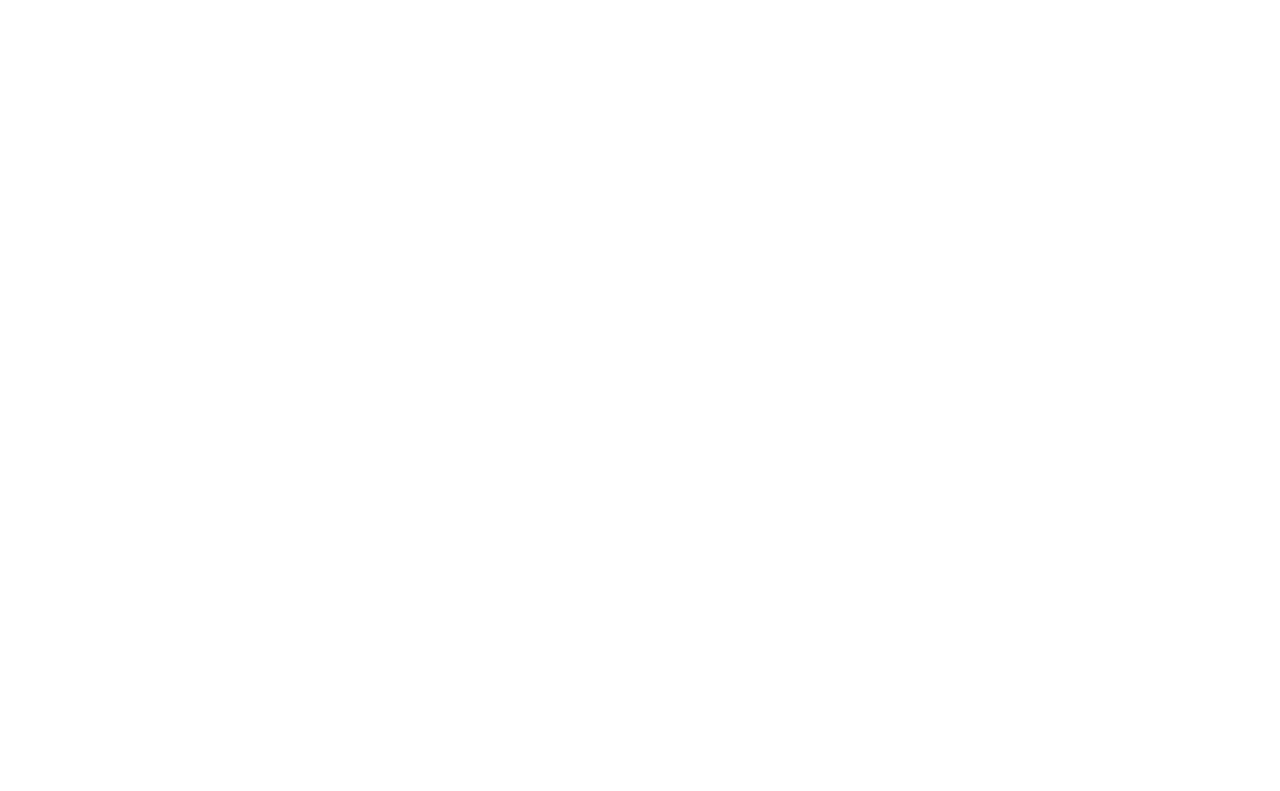
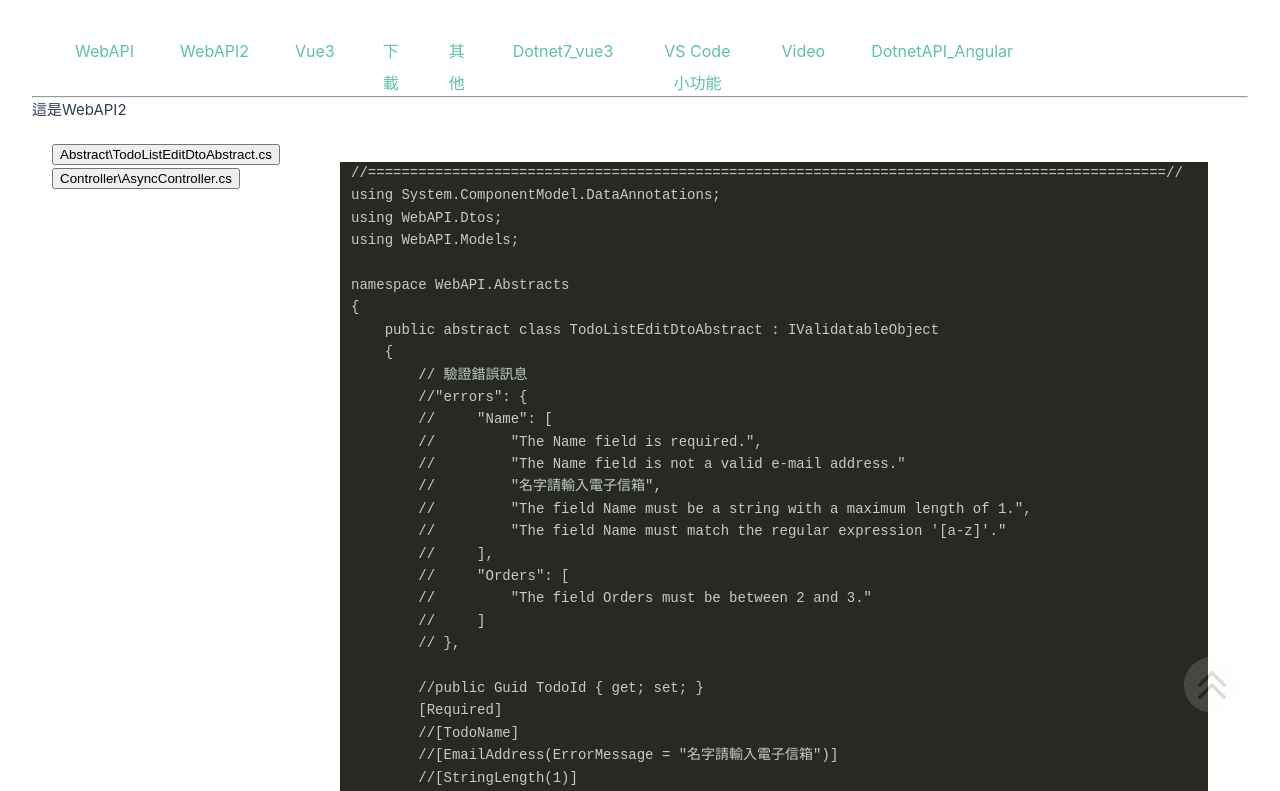
Before and after one commit to linth247/vue-my-note, a Vue app: page /kaiWebapi2 in a window 1280 px wide. Before the commit this address had no page. Shown: the top 791 px of the page. Built offline with nearby package versions, Linux system fonts and the light colour scheme.

Commit message:
20240911-1

```diff
--- a/src/router/index.js
+++ b/src/router/index.js
@@ -2,6 +2,7 @@
 // import HomeView from '../views/HomeView.vue'
 import Layout from '@/views/Layout/index.vue'
 import KaiWebAPI from '@/views/KaiWebAPI/index.vue'
+import KaiWebAPI2 from '@/views/KaiWebAPI2/index.vue'
 import RabbitVue3 from '@/views/RabbitVue3/index.vue'
 import Download from '@/views/Download/index.vue'
 import Others from '@/views/Others/index.vue'
@@ -27,6 +28,10 @@
         {
           path:'',
           component: KaiWebAPI
+        },
+        {
+          path:'/kaiWebapi2',
+          component: KaiWebAPI2
         },
         {
           path:'/vue3',
--- /dev/null
+++ b/src/views/KaiWebAPI2/components/AsyncController.vue
@@ -0,0 +1,53 @@
+<script setup>
+import toTop from "@/UI/toTop.vue";
+toTop.scrollToTop =  true;
+
+const content = `
+    <div id="Vite_to_github" style="display:flex; justify-content: center; background-color: #282923; color:#c1cccc; font-size: 14px;">
+      <pre>
+    //===============================================================================================//
+    using Microsoft.AspNetCore.Mvc;
+    using WebAPI.Services;
+
+    // For more information on enabling Web API for empty projects,
+    //visit https://go.microsoft.com/fwlink/?LinkID=397860
+
+    namespace WebAPI.Controllers
+    {
+        [Route("api/[controller]")]
+        [ApiController]
+        public class AsyncController : ControllerBase
+        {
+            private readonly AsyncService _asyncService;
+            public AsyncController(AsyncService asyncService)
+            {
+                _asyncService = asyncService;
+            }
+            // GET: api/<AsyncController>
+            [HttpGet]
+            public async Task<int> Get()
+            {
+                //Console.Write("AsyncController");
+                return await _asyncService.主作業();
+                //return 1;
+            }
+
+
+        }
+    }
+
+
+
+    </pre>
+  </div>
+`
+</script>
+
+<template>
+  <div v-html="content"></div>
+  <toTop></toTop>
+</template>
+
+<style scoped lang="scss">
+
+</style>
--- /dev/null
+++ b/src/views/KaiWebAPI2/components/TodoListEditDtoAbstract.vue
@@ -0,0 +1,99 @@
+<script setup>
+import toTop from "@/UI/toTop.vue";
+toTop.scrollToTop =  true;
+
+const content = `
+    <div id="Vite_to_github" style="display:flex; justify-content: center; background-color: #282923; color:#c1cccc; font-size: 14px;">
+      <pre>
+//===============================================================================================//
+using System.ComponentModel.DataAnnotations;
+using WebAPI.Dtos;
+using WebAPI.Models;
+
+namespace WebAPI.Abstracts
+{
+    public abstract class TodoListEditDtoAbstract : IValidatableObject
+    {
+        // 驗證錯誤訊息
+        //"errors": {
+        //     "Name": [
+        //         "The Name field is required.",
+        //         "The Name field is not a valid e-mail address."
+        //         "名字請輸入電子信箱",
+        //         "The field Name must be a string with a maximum length of 1.",
+        //         "The field Name must match the regular expression '[a-z]'."
+        //     ],
+        //     "Orders": [
+        //         "The field Orders must be between 2 and 3."
+        //     ]
+        // },
+
+        //public Guid TodoId { get; set; }
+        [Required]
+        //[TodoName]
+        //[EmailAddress(ErrorMessage = "名字請輸入電子信箱")]
+        //[StringLength(1)]
+        //[RegularExpression("[a-z]")]
+        public string Name { get; set; }
+        //public DateTime InsertTime { get; set; }
+        //public DateTime UpdateTime { get; set; }
+        public bool Enable { get; set; }
+        [Range(2, 9)]
+        public int Orders { get; set; }
+
+        public DateTime StartTime { get; set; }
+        public DateTime EndTime { get; set; }
+
+        //public Guid InsertEmployeeId { get; set; }
+        //public Guid UpdateEmployeeId { get; set; }
+
+        //public string InsertEmployeeName { get; set; }
+        //public string UpdateEmployeeName { get; set; }
+        public ICollection<UploadFilePostDto> UploadFiles { get; set; }
+
+        public IEnumerable<ValidationResult> Validate(ValidationContext validationContext)
+        {
+            WebContext _todoContext = (WebContext)validationContext.GetService(typeof(WebContext));
+
+            var findName = from a in _todoContext.TodoList
+                           where a.Name == Name
+                           select a;
+
+            // 更新的時候，要排除自己，二次過濾(因為put會有問題)
+            //var dto = validationContext.ObjectInstance;
+            //if (dto.GetType() == typeof(TodoListPutDto)) //TodoListPutDto 再做二次過濾
+            if (this.GetType() == typeof(TodoListPutDto)) //TodoListPutDto 再做二次過濾
+            {
+                var dtoUpdate = (TodoListPutDto)this;
+                findName = findName.Where(a => a.TodoId != dtoUpdate.TodoId); // 把自己排除
+            }
+
+            //47.【8.模型資料驗證】ASP.NET Core Web API 入門教學(8_3) - 類別內自訂屬性資料驗證
+            if (findName.FirstOrDefault() != null)
+            {
+                yield return new ValidationResult("已存在相同的代辦事項", new string[] { "Name" });
+                // yield 主要是可以回傳多個return
+            }
+
+            if (StartTime >= EndTime)
+            {
+                yield return new ValidationResult("開始時間不可以大於結束時間", new string[] { "Time" });
+            }
+        }
+    }
+}
+
+
+    </pre>
+  </div>
+`
+</script>
+
+<template>
+  <div v-html="content"></div>
+  <toTop></toTop>
+</template>
+
+<style scoped lang="scss">
+
+</style>
--- /dev/null
+++ b/src/views/KaiWebAPI2/index.vue
@@ -0,0 +1,84 @@
+<script setup>
+  import DeployVite from './components/TodoListEditDtoAbstract.vue'
+  import AsyncController from './components/AsyncController.vue'
+  import {ref} from 'vue'
+  let show1 = ref(true)
+  let show2 = ref(false)
+  let show3 = ref(false)
+  let show4 = ref(false)
+
+</script>
+
+<template>
+
+  <div>這是WebAPI2</div>
+  <!-- <div v-html="content"></div> -->
+  <div id="Vite_to_github" class="content">
+    <div style="width:20%;background-color: white;">
+      <button @click="show1 = !show1">Abstract\TodoListEditDtoAbstract.cs</button>
+      <button @click="show2 = !show2">Controller\AsyncController.cs</button>
+    </div>
+
+    <div style="width:80%">
+      <p>
+        <!-- <button @click="show1 = !show1">Abstract\TodoListEditDtoAbstract.cs</button> -->
+        <Transition>
+          <!-- <div v-if="show">hello</div> -->
+          <div v-if="show1"><DeployVite /></div>
+        </Transition>
+      </p>
+      <p>
+        <!-- <button @click="show2 = !show2">Controller\AsyncController.cs</button> -->
+        <Transition>
+          <!-- <div v-if="show">hello</div> -->
+          <div v-if="show2"><AsyncController /></div>
+        </Transition>
+      </p>
+
+    </div>
+
+
+
+
+  </div>
+
+  <toTop></toTop>
+</template>
+
+<style scoped lang="scss">
+  .pdf {
+    background-color: rgb(170, 63, 63);
+    color: white;
+    font-size: .8em;
+    padding: 0 5px;
+    border-radius: 5px;
+    margin-left: 3px;;
+    text-align: center;
+  }
+  .box{
+
+    // justify-content: center;
+  }
+  .content {
+    display:flex;
+    // height: 800vh;
+    // background-color: #282923;
+    padding-bottom: 300px;
+    color:#c1cccc;
+    font-size: 1em;
+    div{
+      margin: 20px;
+    }
+  }
+
+  /* we will explain what these classes do next! */
+  .v-enter-active,
+  .v-leave-active {
+    transition: opacity 0.5s ease;
+  }
+
+  .v-enter-from,
+  .v-leave-to {
+    opacity: 0;
+  }
+</style>
--- a/src/views/Layout/components/LayoutHeader.vue
+++ b/src/views/Layout/components/LayoutHeader.vue
@@ -32,6 +32,7 @@
           <RouterLink active-class="active" :to="`/category/${item.id}`">{{item.name}}</RouterLink>
         </li> -->
         <li> <RouterLink to="/">WebAPI</RouterLink> </li>
+        <li> <RouterLink to="/kaiWebapi2">WebAPI2</RouterLink> </li>
         <li> <RouterLink to="/vue3">Vue3</RouterLink> </li>
         <li> <RouterLink to="/download">下載</RouterLink> </li>
         <li> <RouterLink to="/others">其他</RouterLink> </li>
```
